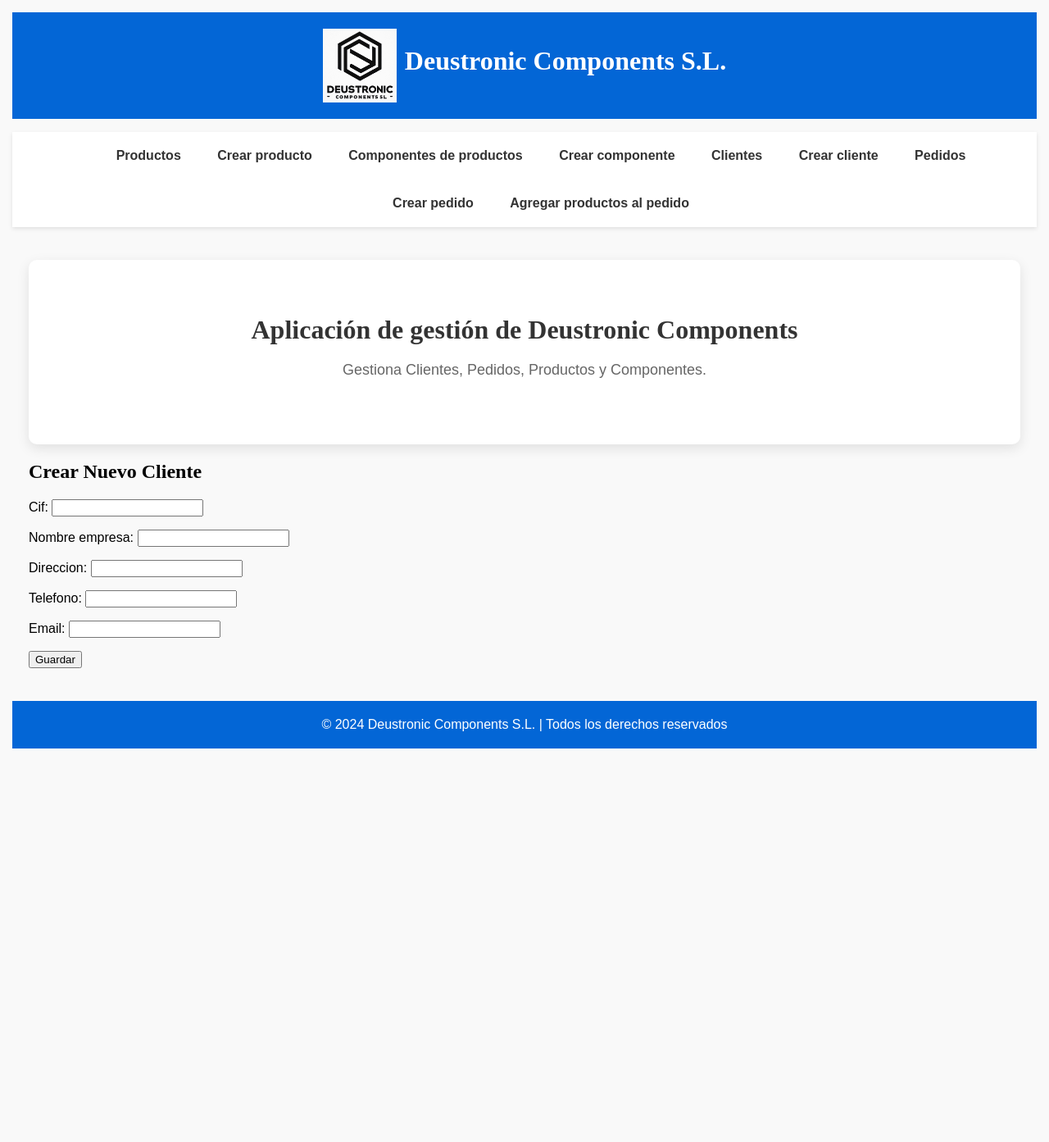
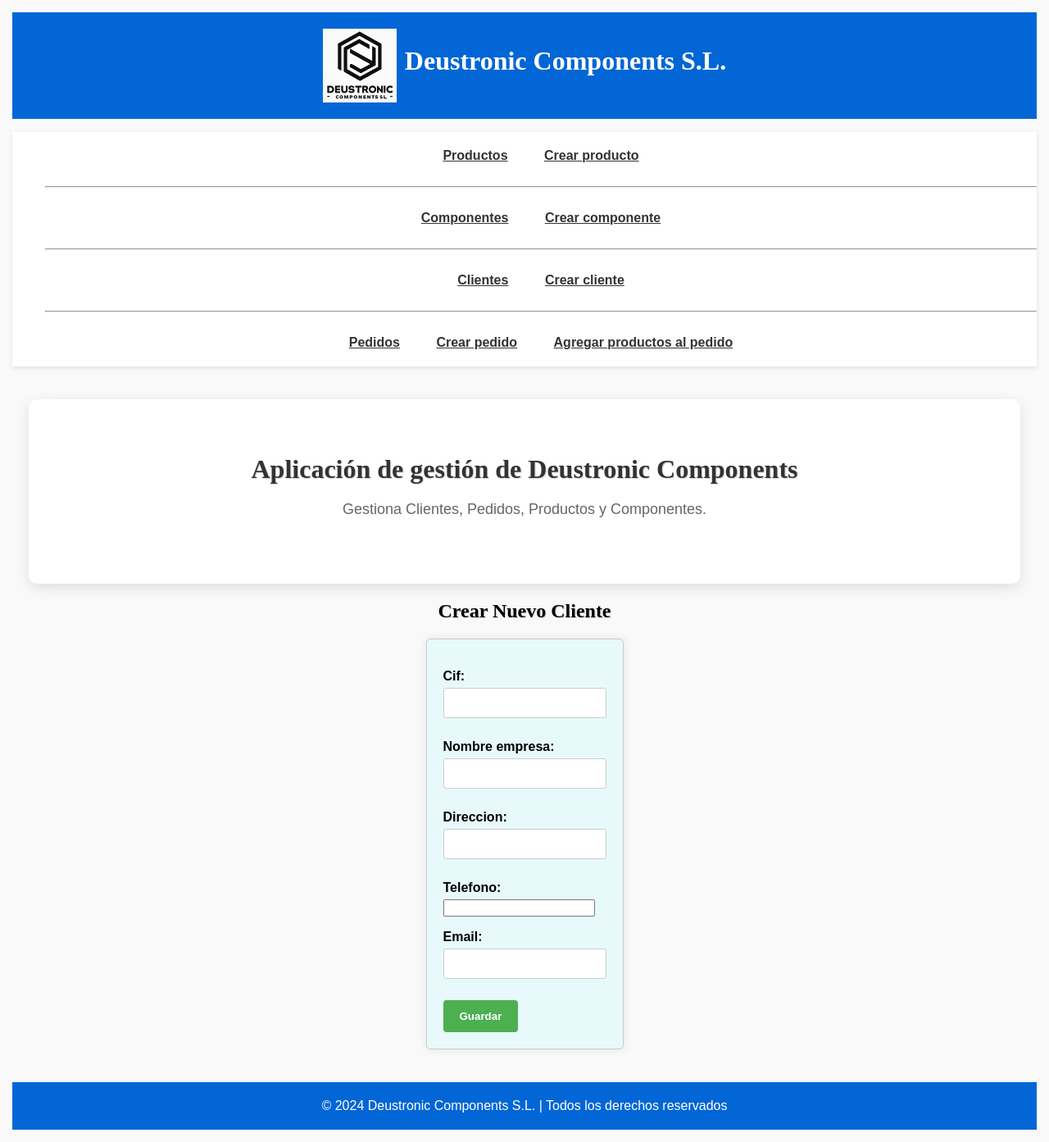
Before and after one commit to garaimg/IW-Equipo1-Proyecto-web-colaborativo, a Django app: page /appDeustronicComponents/cliente/create/ in a window 1280 px wide. Shown: the whole page at 82% size. Before the commit the page ends 913 px from the top, so only its background shows below. Run offline with Django 5.2, Linux system fonts and the light colour scheme.

Commit message:
Estilo de formularios y Readme.md realizado.

```diff
--- a/DeustronicComponents/static/css/style.css
+++ b/DeustronicComponents/static/css/style.css
@@ -1,4 +1,3 @@
-
 /* Ajustes globales */
 
 html {
@@ -18,6 +17,11 @@
 
 h1, h2, h3 {
     font-family: "Playfair Display", serif;
+}
+
+h2 {
+    text-align: center;
+    text-shadow: 1px 1px 1px rgba(0, 0, 0, 0.2); /* Sombra del texto */
 }
 
 body {
@@ -70,14 +74,14 @@
     padding: 20px;
 }
 
-#lista-nav a {
+a {
     color: #333;
-    text-decoration: none;
     font-weight: bold;
     transition: color 0.3s ease;
+    text-decoration: underline;
 }
 
-nav a:hover {
+a:hover {
     color: #0366d6;
 }
 
@@ -114,22 +118,72 @@
 
 /* Listas de elementos */
 
-   .lista{
-        list-style-type: decimal;
+.lista {
+    list-style-type: circle;
     display: flex;
     flex-direction: column;
     justify-content: space-between;
     align-items: flex-start;
     gap: 2rem;
 
-       li a{
+    li a {
         display: inline-block;
         padding: 5px 10px;
         color: #1b1b1b;
     }
 
+    li a:hover {
+        color: #1262f6;
+    }
 
 }
+
+/* Formularios */
+
+.contenedor-formulario { /* AÑADIR ESTE LABEL */
+    display: flex;
+    align-items: center;
+    justify-content: center;
+    height: auto;
+}
+
+form {
+    background-color: #e8f9fc;
+    width: auto;
+    margin: 0 auto;
+    padding: 20px;
+    border: 1px solid #ccc;
+    border-radius: 5px;
+    box-shadow: 0 0 10px rgba(0, 0, 0, 0.1);
+}
+
+label {
+    display: block;
+    margin-bottom: 5px;
+    font-weight: bold;
+}
+
+input[type="text"],
+input[type="email"],
+input[type="password"] {
+    width: 100%;
+    padding: 10px;
+    margin-bottom: 10px;
+    border: 1px solid #ccc;
+    border-radius: 3px;
+}
+
+button[type="submit"] {
+    background-color: #4CAF50; /* Green */
+    color: white;
+    padding: 12px 20px;
+    border: none;
+    border-radius: 4px;
+    cursor: pointer;
+    transition: background-color 0.3s;
+    font-weight: bold;
+}
+
 
 /* Footer */
 
--- a/DeustronicComponents/templates/appDeustronicComponents/cliente_confirm_delete.html
+++ b/DeustronicComponents/templates/appDeustronicComponents/cliente_confirm_delete.html
@@ -1,9 +1,11 @@
 {% extends 'base.html' %}
 {% block titulo %}Confirmar Eliminación del Cliente - Deustronic Components S.L.{% endblock %}
 {% block contenido %}
-    <h2>¿Estás seguro de que deseas eliminar el cliente "{{ cliente.nombre_empresa }}"?</h2>
+<h2>¿Estás seguro de que deseas eliminar el cliente "{{ cliente.nombre_empresa }}"?</h2>
+<div class="contenedor-formulario">
     <form method="post">
         {% csrf_token %}
         <input type="submit" value="Eliminar">
     </form>
+</div>
 {% endblock %}
--- a/DeustronicComponents/templates/appDeustronicComponents/cliente_create.html
+++ b/DeustronicComponents/templates/appDeustronicComponents/cliente_create.html
@@ -1,10 +1,12 @@
 {% extends 'base.html' %}
 {% block titulo %}Crear Cliente - Deustronic Components S.L.{% endblock %}
 {% block contenido %}
-    <h2>Crear Nuevo Cliente</h2>
+<h2>Crear Nuevo Cliente</h2>
+<div class="contenedor-formulario">
     <form method="post">
         {% csrf_token %}
         {{ formulario.as_p }}
         <button type="submit">Guardar</button>
     </form>
+</div>
 {% endblock %}
--- a/DeustronicComponents/templates/appDeustronicComponents/cliente_update.html
+++ b/DeustronicComponents/templates/appDeustronicComponents/cliente_update.html
@@ -2,9 +2,11 @@
 {% block titulo %}Actualizar Cliente{% endblock %}
 {% block contenido %}
 <h1>Actualizar Cliente: {{ cliente.cif }}</h1>
+<div class="contenedor-formulario">
     <form method="post">
         {% csrf_token %}
         {{ formulario.as_p }}
         <button type="submit">Guardar Cambios</button>
     </form>
+</div>
 {% endblock %}
--- a/DeustronicComponents/templates/appDeustronicComponents/componente_confirm_delete.html
+++ b/DeustronicComponents/templates/appDeustronicComponents/componente_confirm_delete.html
@@ -1,10 +1,12 @@
 {% extends 'base.html' %}
 {% block titulo %}Confirmar Eliminación del Componente - Deustronic Components S.L.{% endblock %}
 {% block contenido %}
-    <h2>¿Estás seguro de que deseas eliminar el componente "{{ componente.marca }}
-                - {{ componente.modelo }}"?</h2>
+<h2>¿Estás seguro de que deseas eliminar el componente "{{ componente.marca }}
+    - {{ componente.modelo }}"?</h2>
+<div class="contenedor-formulario">
     <form method="post">
         {% csrf_token %}
         <input type="submit" value="Eliminar">
     </form>
+</div>
 {% endblock %}
--- a/DeustronicComponents/templates/appDeustronicComponents/componente_create.html
+++ b/DeustronicComponents/templates/appDeustronicComponents/componente_create.html
@@ -1,10 +1,12 @@
 {% extends 'base.html' %}
 {% block titulo %}Crear Componente - Deustronic Components S.L.{% endblock %}
 {% block contenido %}
-    <h2>Crear Nuevo Componente</h2>
+<h2>Crear Nuevo Componente</h2>
+<div class="contenedor-formulario">
     <form method="post">
         {% csrf_token %}
         {{ formulario.as_p }}
         <button type="submit">Guardar</button>
     </form>
+</div>
 {% endblock %}
--- a/DeustronicComponents/templates/appDeustronicComponents/componente_update.html
+++ b/DeustronicComponents/templates/appDeustronicComponents/componente_update.html
@@ -2,9 +2,11 @@
 {% block titulo %}Actualizar Componente{% endblock %}
 {% block contenido %}
 <h1>Actualizar Componente: {{ componente.cod_ref_comp }}</h1>
+<div class="contenedor-formulario">
     <form method="post">
         {% csrf_token %}
         {{ formulario.as_p }}
         <button type="submit">Guardar Cambios</button>
     </form>
+</div>
 {% endblock %}
--- a/DeustronicComponents/templates/appDeustronicComponents/pedido_confirm_delete.html
+++ b/DeustronicComponents/templates/appDeustronicComponents/pedido_confirm_delete.html
@@ -1,9 +1,11 @@
 {% extends 'base.html' %}
 {% block titulo %}Confirmar Eliminación del pedido - Deustronic Components S.L.{% endblock %}
 {% block contenido %}
-    <h2>¿Estás seguro de que deseas eliminar el pedido "{{ pedido.cod_ref_ped }}"?</h2>
+<h2>¿Estás seguro de que deseas eliminar el pedido "{{ pedido.cod_ref_ped }}"?</h2>
+<div class="contenedor-formulario">
     <form method="post">
         {% csrf_token %}
         <input type="submit" value="Eliminar">
     </form>
+</div>
 {% endblock %}
--- a/DeustronicComponents/templates/appDeustronicComponents/pedido_create.html
+++ b/DeustronicComponents/templates/appDeustronicComponents/pedido_create.html
@@ -2,9 +2,11 @@
 {% block titulo %}Crear Pedido{% endblock %}
 {% block contenido %}
 <h1>Crear Pedido</h1>
+<div class="contenedor-formulario">
     <form method="post">
         {% csrf_token %}
         {{ formulario.as_p }}
         <button type="submit">Guardar</button>
     </form>
+</div>
 {% endblock %}
--- a/DeustronicComponents/templates/appDeustronicComponents/pedido_producto_confirm_delete.html
+++ b/DeustronicComponents/templates/appDeustronicComponents/pedido_producto_confirm_delete.html
@@ -1,9 +1,11 @@
 {% extends 'base.html' %}
 {% block titulo %}Confirmar eliminación del producto del pedido - Deustronic Components S.L.{% endblock %}
 {% block contenido %}
-    <h2>¿Estás seguro de que deseas eliminar el producto "{{ pedidoproducto.producto }}" del pedido?</h2>
+<h2>¿Estás seguro de que deseas eliminar el producto "{{ pedidoproducto.producto }}" del pedido?</h2>
+<div class="contenedor-formulario">
     <form method="post">
         {% csrf_token %}
         <input type="submit" value="Eliminar">
     </form>
+</div>
 {% endblock %}
--- a/DeustronicComponents/templates/appDeustronicComponents/pedido_producto_create.html
+++ b/DeustronicComponents/templates/appDeustronicComponents/pedido_producto_create.html
@@ -1,14 +1,16 @@
 {% extends 'base.html' %}
 
 {% block titulo %}
-    Crear PedidoProducto - Deustronic Components S.L.
+Crear PedidoProducto - Deustronic Components S.L.
 {% endblock %}
 
 {% block contenido %}
-    <h1>Añadir Productos al Pedido</h1>
+<h1>Añadir Productos al Pedido</h1>
+<div class="contenedor-formulario">
     <form method="post">
         {% csrf_token %}
         {{ formulario.as_p }}
         <button type="submit">Añadir Producto</button>
     </form>
+</div>
 {% endblock %}
--- a/DeustronicComponents/templates/appDeustronicComponents/pedido_producto_update.html
+++ b/DeustronicComponents/templates/appDeustronicComponents/pedido_producto_update.html
@@ -2,9 +2,11 @@
 {% block titulo %}Actualizar Productos del pedido{% endblock %}
 {% block contenido %}
   <h1>Actualizar productos del pedido: {{ pedidoproducto.pedido }}</h1>
+<div class="contenedor-formulario">
   <form method="post">
     {% csrf_token %}
     {{ formulario.as_p }}
     <button type="submit">Guardar Cambios</button>
   </form>
+  </div>
 {% endblock %}
--- a/DeustronicComponents/templates/appDeustronicComponents/pedido_update.html
+++ b/DeustronicComponents/templates/appDeustronicComponents/pedido_update.html
@@ -2,9 +2,11 @@
 {% block titulo %}Actualizar Pedido{% endblock %}
 {% block contenido %}
 <h1>Actualizar Pedido: {{ pedido.cod_ref_ped }}</h1>
+<div class="contenedor-formulario">
     <form method="post">
         {% csrf_token %}
         {{ formulario.as_p }}
         <button type="submit">Guardar Cambios</button>
     </form>
+</div>
 {% endblock %}
--- a/DeustronicComponents/templates/appDeustronicComponents/producto_confirm_delete.html
+++ b/DeustronicComponents/templates/appDeustronicComponents/producto_confirm_delete.html
@@ -1,9 +1,11 @@
 {% extends 'base.html' %}
 {% block titulo %}Confirmar Eliminación del Producto - Deustronic Components S.L.{% endblock %}
 {% block contenido %}
-    <h2>¿Estás seguro de que deseas eliminar el producto "{{ producto.nombre }}"?</h2>
+<h2>¿Estás seguro de que deseas eliminar el producto "{{ producto.nombre }}"?</h2>
+<div class="contenedor-formulario">
     <form method="post">
         {% csrf_token %}
         <input type="submit" value="Eliminar">
     </form>
+</div>
 {% endblock %}
--- a/DeustronicComponents/templates/appDeustronicComponents/producto_create.html
+++ b/DeustronicComponents/templates/appDeustronicComponents/producto_create.html
@@ -1,10 +1,12 @@
 {% extends 'base.html' %}
 {% block titulo %}Crear Producto - Deustronic Components S.L.{% endblock %}
 {% block contenido %}
-    <h2>Crear Nuevo Producto</h2>
+<h2>Crear Nuevo Producto</h2>
+<div class="contenedor-formulario">
     <form method="post">
         {% csrf_token %}
         {{ formulario.as_p }}
         <button type="submit">Guardar</button>
     </form>
+</div>
 {% endblock %}
--- a/DeustronicComponents/templates/appDeustronicComponents/producto_update.html
+++ b/DeustronicComponents/templates/appDeustronicComponents/producto_update.html
@@ -2,9 +2,11 @@
 {% block titulo %}Actualizar Producto{% endblock %}
 {% block contenido %}
   <h1>Actualizar producto: {{ producto.cod_ref_ped }}</h1>
+<div class="contenedor-formulario">
   <form method="post">
     {% csrf_token %}
     {{ formulario.as_p }}
     <button type="submit">Guardar Cambios</button>
   </form>
+  </div>
 {% endblock %}
--- a/DeustronicComponents/templates/base.html
+++ b/DeustronicComponents/templates/base.html
@@ -1,5 +1,5 @@
 <!DOCTYPE html>
-<html lang="en">
+<html lang="es">
 <head>
     <meta charset="UTF-8">
     <meta name="viewport" content="width=device-width, initial-scale=1.0">
@@ -18,10 +18,13 @@
     <ul id="lista-nav">
         <li><a href="{% url 'lista_productos' %}">Productos</a></li>
         <li><a href="{% url 'crear_producto' %}">Crear producto</a></li>
-        <li><a href="{% url 'lista_componentes' %}">Componentes de productos</a></li>
+         <hr>
+        <li><a href="{% url 'lista_componentes' %}">Componentes</a></li>
         <li><a href="{% url 'crear_componente' %}">Crear componente</a></li>
+         <hr>
         <li><a href="{% url 'lista_clientes' %}">Clientes</a></li>
         <li><a href="{% url 'crear_cliente' %}">Crear cliente</a></li>
+         <hr>
         <li><a href="{% url 'lista_pedido_productos' %}">Pedidos</a></li>
         <li><a href="{% url 'crear_pedido' %}">Crear pedido</a></li>
         <li><a href="{% url 'crear_pedido_producto' %}">Agregar productos al pedido</a></li>
```
Also changed, not shown: DeustronicComponents/templates/appDeustronicComponents/productos_list.html (+5 -3 lines), DeustronicComponents/db.sqlite3, README.md. Lines whose indentation alone changed are shown as unchanged.
